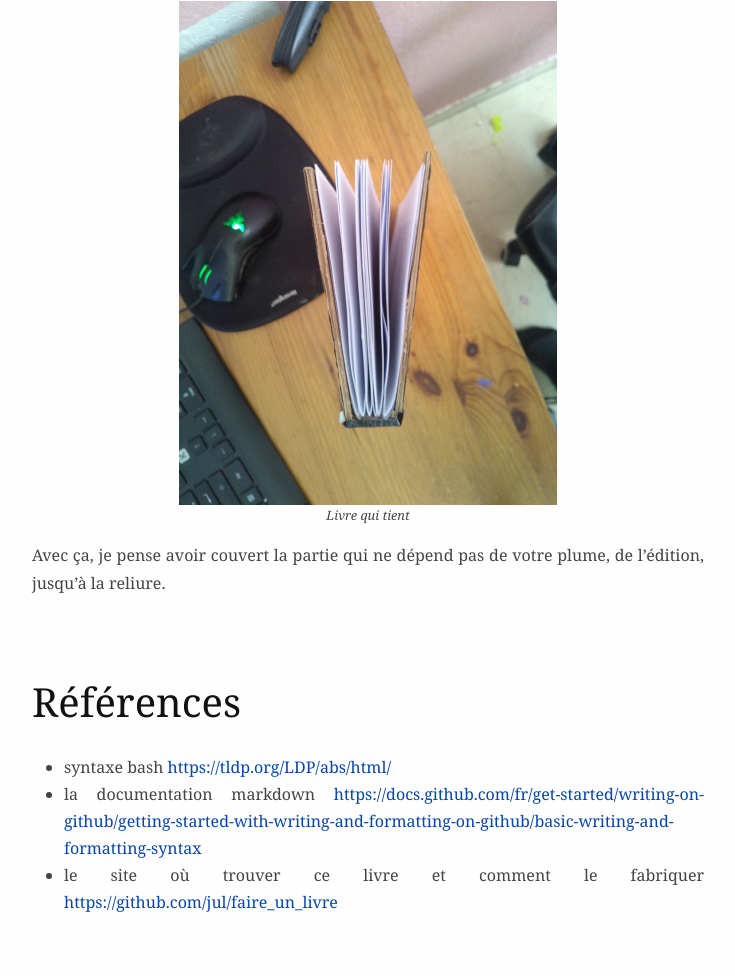
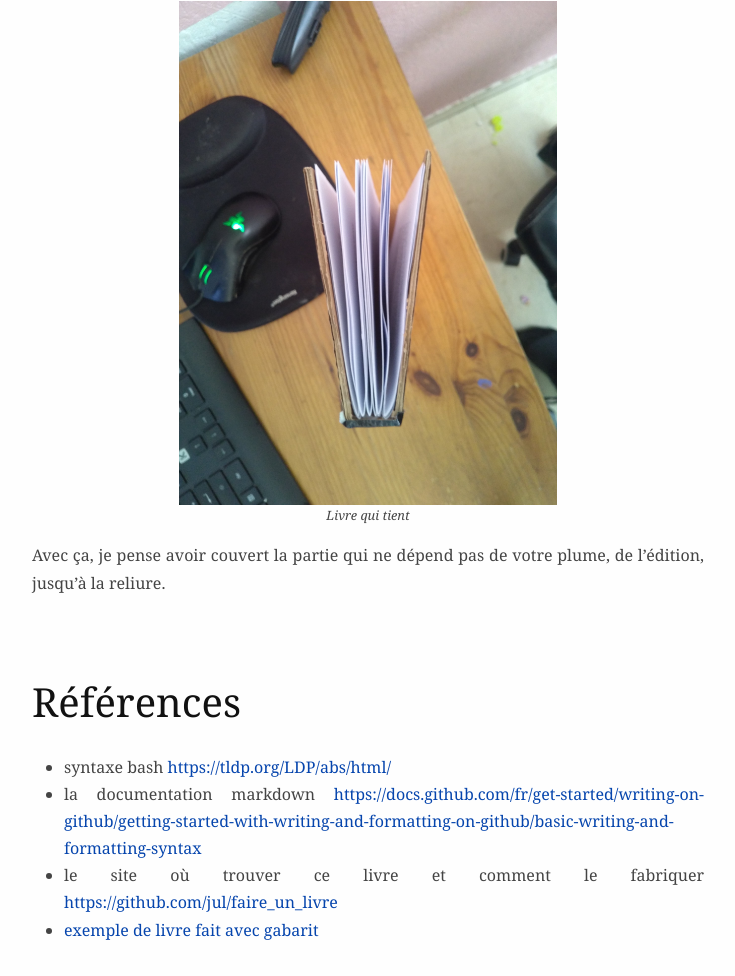
Before and after one commit to jul/faire_un_livre, a plain HTML site: page doc/index.html in a window 1280 px wide. Shown: the part 8693-9669 px from the top of the page, without its empty margins (272-1007 px from the left). Before the commit the page ends 9642 px from the top, so only its background shows below. Drawn offline with Linux system fonts and the light colour scheme; files whose address does not match are found by name.

Commit message:
j'ajoute mon livre, lol, comme ça je m'auto publie légitimement au passage

```diff
--- a/doc/index.html
+++ b/doc/index.html
@@ -383,6 +383,9 @@ href="https://tldp.org/LDP/abs/html/">https://tldp.org/LDP/abs/html/</a></li>
 href="https://docs.github.com/fr/get-started/writing-on-github/getting-started-with-writing-and-formatting-on-github/basic-writing-and-formatting-syntax">https://docs.github.com/fr/get-started/writing-on-github/getting-started-with-writing-and-formatting-on-github/basic-writing-and-formatting-syntax</a></li>
 <li>le site où trouver ce livre et comment le fabriquer <a
 href="https://github.com/jul/faire_un_livre">https://github.com/jul/faire_un_livre</a></li>
+<li><a
+href="https://github.com/jul/faire_un_livre/exemple/sherpa.pdf">exemple
+de livre fait avec gabarit</a></li>
 </ul>
 </body>
 </html>
```
Also changed, not shown: 6 other files.
